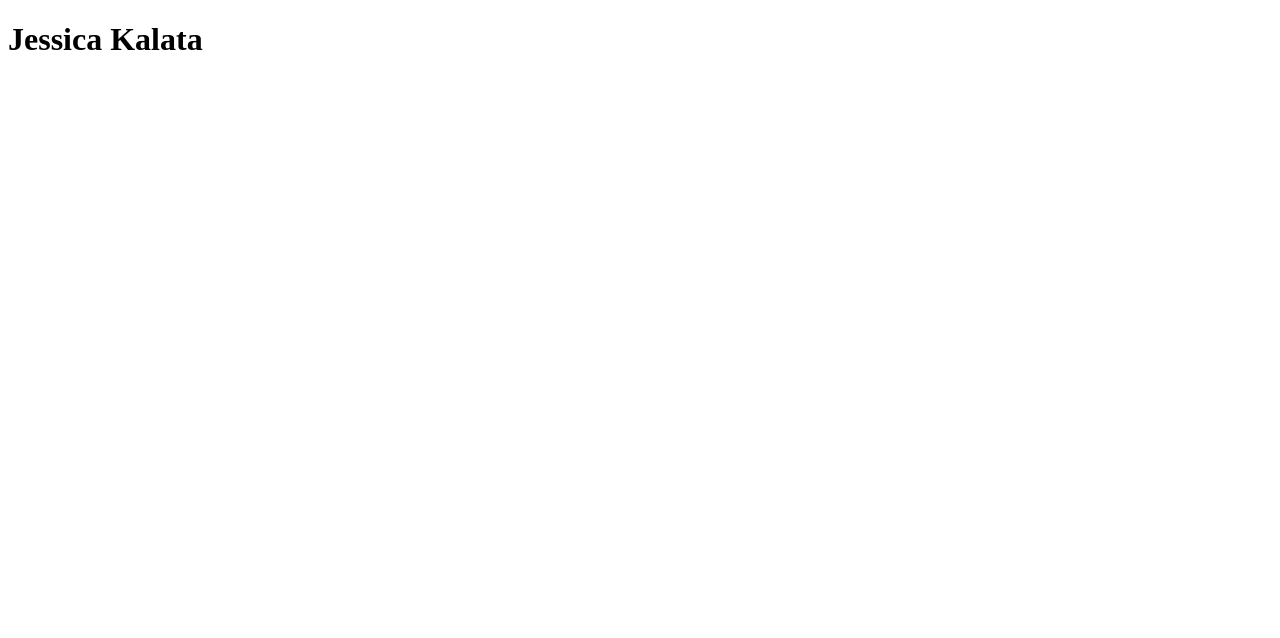
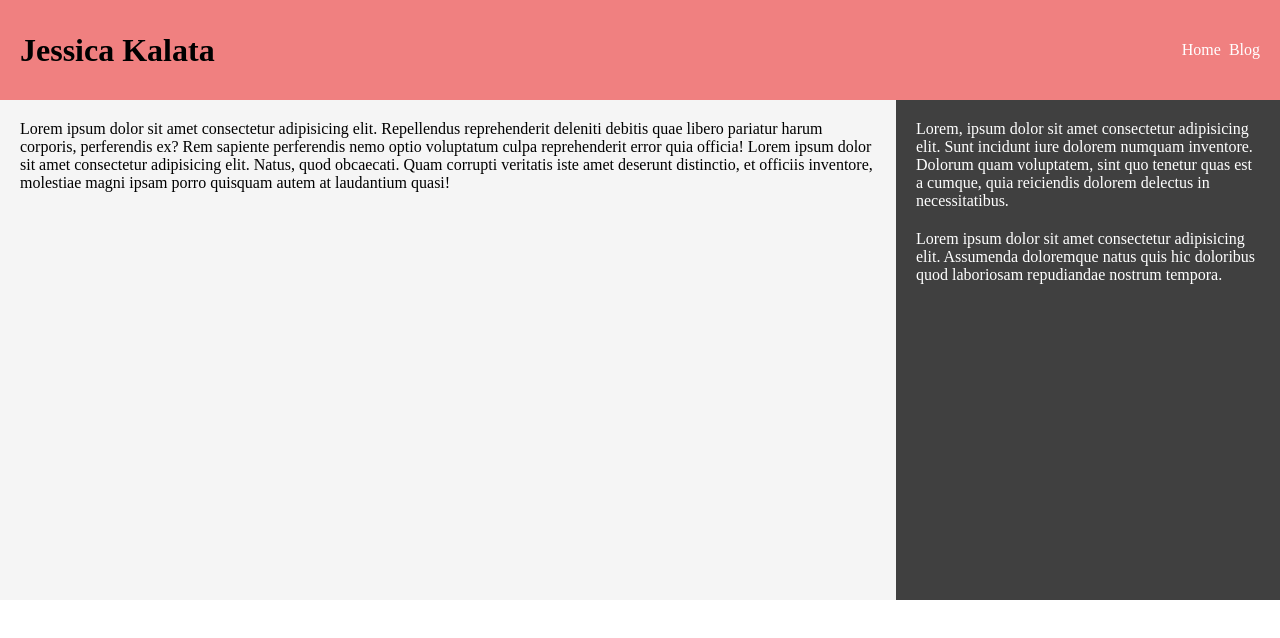
Before and after one commit to jlkalata/Lab-1, a plain HTML site: page index.html in a window 1280 px wide. Drawn offline with Linux system fonts and the light colour scheme.

Commit message:
added header and body content

```diff
--- a/index.html
+++ b/index.html
@@ -5,8 +5,55 @@
     <meta name="viewport" content="width=device-width, initial-scale=1.0">
     <meta http-equiv="X-UA-Compatible" content="ie=edge">
     <title>IST 363 Lab 1</title>
+
+    <link rel ="stylesheet" href ="styles.css">
 </head>
 <body>
-    <h1>Jessica Kalata</h1>
+    <div class="header">
+        <h1 class="name">Jessica Kalata</h1>
+
+        <ul cl>
+            <li>
+               <span> <a href="index.html">Home</a> </span>
+            </li>
+            <li>&nbsp;&nbsp;</li>
+            <li>
+                <span><a href="blog.html">Blog</a></span>
+            </li>
+        </ul>
+    </div>
+
+    <div class="main">
+        <div class="content">
+            <p>
+                Lorem ipsum dolor sit amet consectetur adipisicing elit.
+                Repellendus reprehenderit deleniti debitis quae libero pariatur
+                harum corporis, perferendis ex? Rem sapiente perferendis nemo optio
+                voluptatum culpa reprehenderit error quia officia! Lorem ipsum dolor
+                sit amet consectetur adipisicing elit. Natus, quod obcaecati.
+                Quam corrupti veritatis iste amet deserunt distinctio, et officiis
+                inventore, molestiae magni ipsam porro quisquam autem at laudantium
+                quasi!
+            </p>
+         </div>
+
+
+        <div class="sidebar">
+            <p>
+                Lorem, ipsum dolor sit amet consectetur adipisicing elit.
+                Sunt incidunt iure dolorem numquam inventore.
+                Dolorum quam voluptatem, sint quo tenetur quas est a cumque,
+                quia reiciendis dolorem delectus in necessitatibus.
+            </p>
+
+            <p>
+                Lorem ipsum dolor sit amet consectetur adipisicing elit.
+                Assumenda doloremque natus quis hic doloribus quod laboriosam
+                repudiandae nostrum tempora.
+
+            </p>
+        </div>
+    </div>
+
 </body>
 </html>
--- /dev/null
+++ b/styles.css
@@ -0,0 +1,66 @@
+html{
+    padding: 0px;
+    margin: 0px;
+}
+
+body{
+    padding: 0px;
+    margin: 0px;
+}
+
+.header {
+    height: 60px;
+    line-height: 60px;
+    padding: 20px;
+    background-color: lightcoral;
+    margin: 0px;
+
+
+}
+.name {
+    float: left;
+    margin: 0px;
+}
+
+
+
+
+ul {
+    margin: 0px;
+    padding: 0px;
+    margin-left: 20px;
+    float: right;
+
+}
+
+li {
+    list-style: none;
+    float: left;
+}
+
+a {
+    color:white;
+    text-decoration:none;
+
+}
+
+.content {
+    width: 70%;
+    height: 500px;
+    float: left;
+    background-color:#F5F5F5;
+
+}
+
+.sidebar {
+    width: 30%;
+    height: 500px;
+    float: left;
+    background-color:#404040;
+    color: white;
+
+}
+
+p {
+    margin:20px;
+}
```
